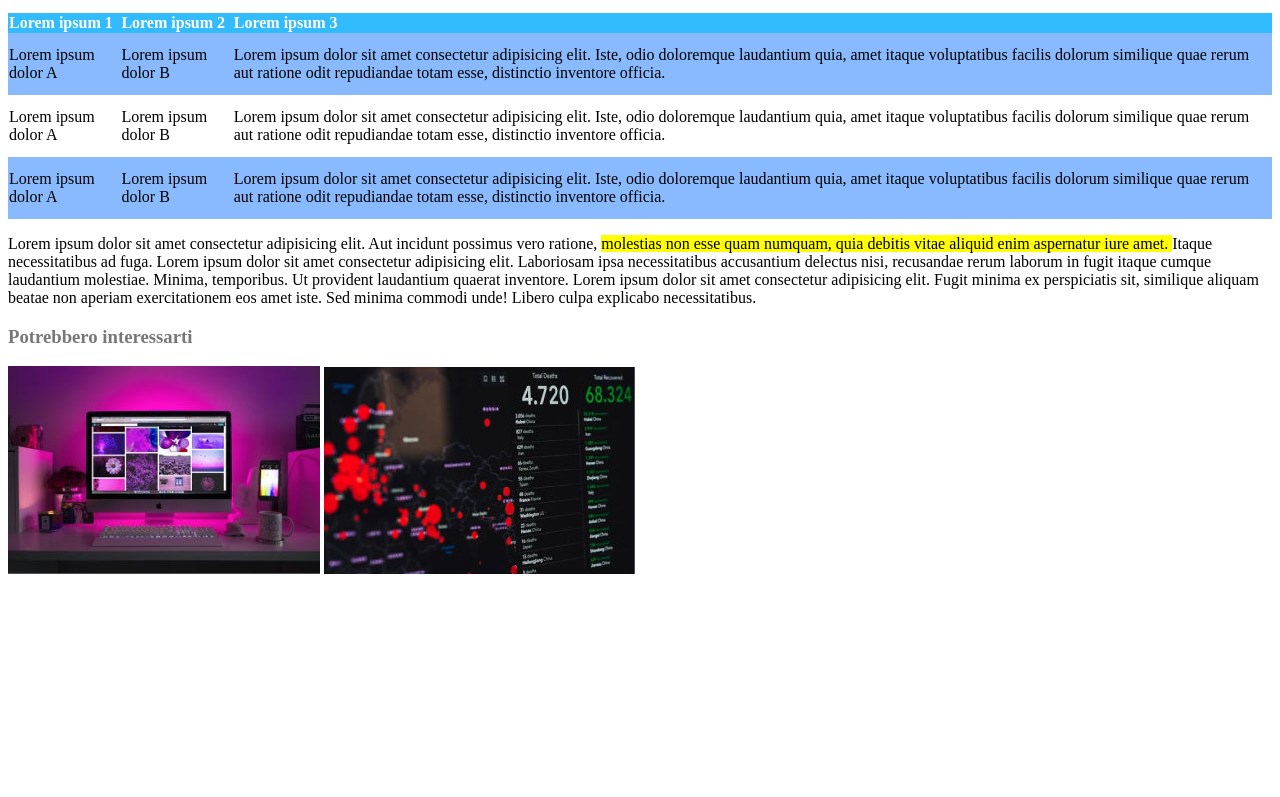
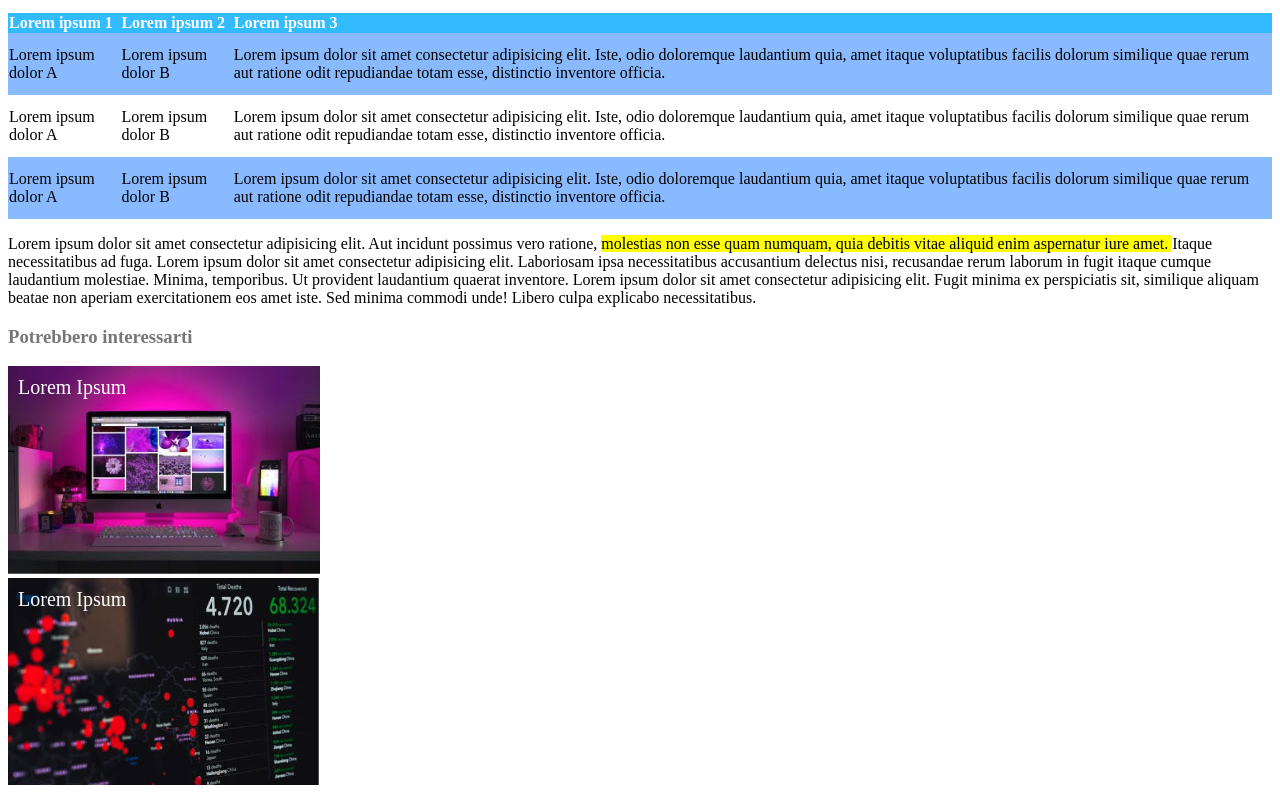
Before and after one commit to ilenia-agnolon/html-css-booleaner, a plain HTML site: page index.html in a window 1280 px wide. Shown: the part 1115-1912 px from the top of the page. Before the commit the page ends 1701 px from the top, so only its background shows below. Drawn offline with Linux system fonts and the light colour scheme.

Commit message:
lavorato alle immagini in fondo alla pagina con relativo testo dentro

```diff
--- a/css/style.css
+++ b/css/style.css
@@ -49,3 +49,18 @@ table {
 }
 
 /*regole footer*/
+
+.contenitore-immagine {
+    position: relative;
+    width: 100%;
+    display: block;
+}
+
+.testo-immagine {
+    position: absolute;
+    top: 10px;
+    left: 10px;
+    color: white;
+    font-size: 20px;
+    z-index: 2;
+}
--- a/index.html
+++ b/index.html
@@ -108,10 +108,17 @@ Neque facilis maxime natus, alias illo incidunt?</p>
 <!--SEZIONE "POTREBBERO INTERESSARTI"-->
 <h3 class="scritta-grigia"> Potrebbero interessarti </h3>
 
-<img src="../html-css-booleaner/img/monitor.jpg" alt="monitor">
 
-<img src="../html-css-booleaner/img/graph.jpg"alt="schermata">
 
+<div class="contenitore-immagine">
+    <img src="../html-css-booleaner/img/monitor.jpg" alt="monitor">
+    <div class="testo-immagine">Lorem Ipsum</div>
+</div>
+
+<div class="contenitore-immagine">
+    <img src="../html-css-booleaner/img/graph.jpg"alt="schermata">
+    <div class="testo-immagine">Lorem Ipsum</div>
+</div>
 
     </footer>
 
```
